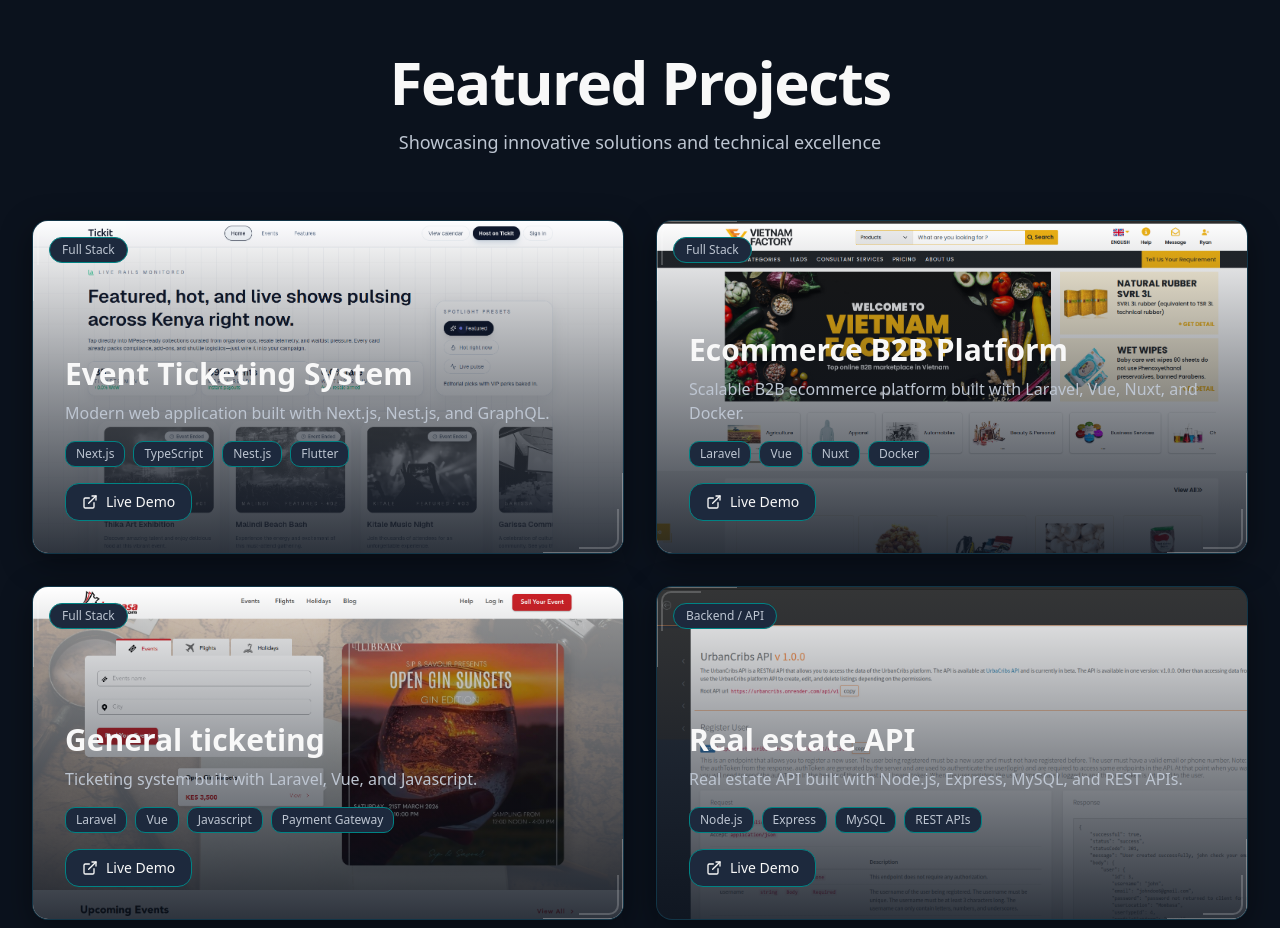
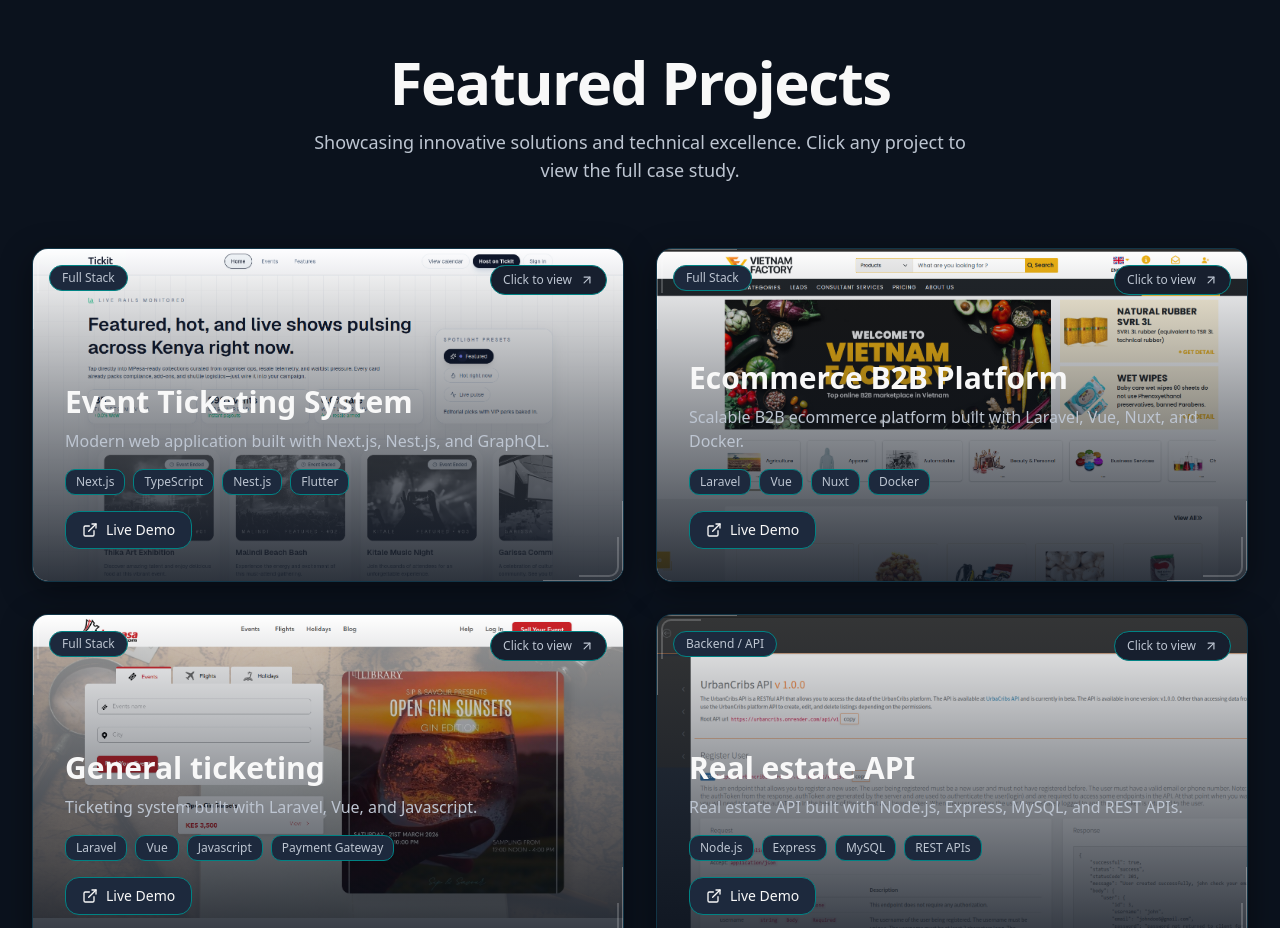
Before and after one commit to ryanmwakio/portfolio, a Next.js app: page / in a window 1280 px wide. Shown: the part 1520-2448 px from the top of the page. Built offline with nearby package versions, Linux system fonts and the light colour scheme.

Commit message:
improvements to gallery layout

```diff
--- a/components/ProjectGallery.tsx
+++ b/components/ProjectGallery.tsx
@@ -35,11 +35,11 @@ export default function ProjectGallery({ projects }: ProjectGalleryProps) {
               }
             }}
           >
-            {/* Click hint */}
+            {/* Click hint - always visible so users know cards are clickable */}
             <div className="absolute top-4 right-4 z-30 pointer-events-none">
-              <div className="flex items-center gap-2 px-3 py-1.5 rounded-full bg-[var(--sci-fi-bg-elevated)] backdrop-blur-sm border border-[var(--sci-fi-border-bright)] text-[var(--sci-fi-text-muted)] text-xs font-medium opacity-100 md:opacity-0 md:group-hover:opacity-100 transition-opacity duration-200">
-                <span>Open case study</span>
-                <ArrowUpRight className="w-3.5 h-3.5" />
+              <div className="flex items-center gap-2 px-3 py-1.5 rounded-full bg-[var(--sci-fi-bg-elevated)] backdrop-blur-sm border border-[var(--sci-fi-border-bright)] text-[var(--sci-fi-text-muted)] text-xs font-medium group-hover:text-[var(--sci-fi-accent)] group-hover:border-[var(--sci-fi-accent)] transition-colors duration-200">
+                <span>Click to view</span>
+                <ArrowUpRight className="w-3.5 h-3.5 shrink-0" />
               </div>
             </div>
 
@@ -85,6 +85,7 @@ export default function ProjectGallery({ projects }: ProjectGalleryProps) {
                 <p className="text-sm sm:text-base text-[var(--sci-fi-text-muted)] line-clamp-2 mb-4 max-w-xl">
                   {project.description}
                 </p>
+
 
                 {/* Tech stack */}
                 <div className="flex flex-wrap gap-2 mb-4">
--- a/components/Projects.tsx
+++ b/components/Projects.tsx
@@ -19,7 +19,7 @@ export default function Projects() {
             Featured Projects
           </h2>
           <p className="text-lg text-[var(--sci-fi-text-muted)] max-w-2xl mx-auto">
-            Showcasing innovative solutions and technical excellence
+            Showcasing innovative solutions and technical excellence. Click any project to view the full case study.
           </p>
         </motion.div>
 
```
